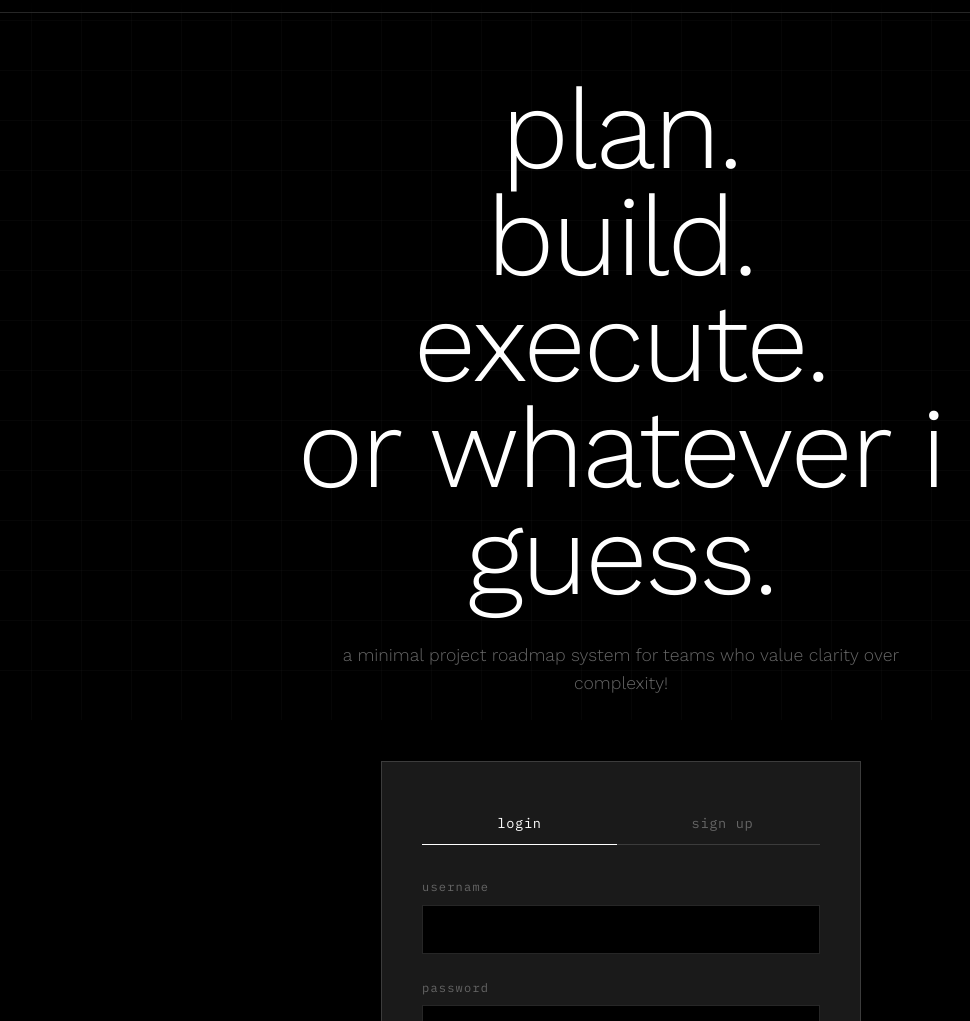
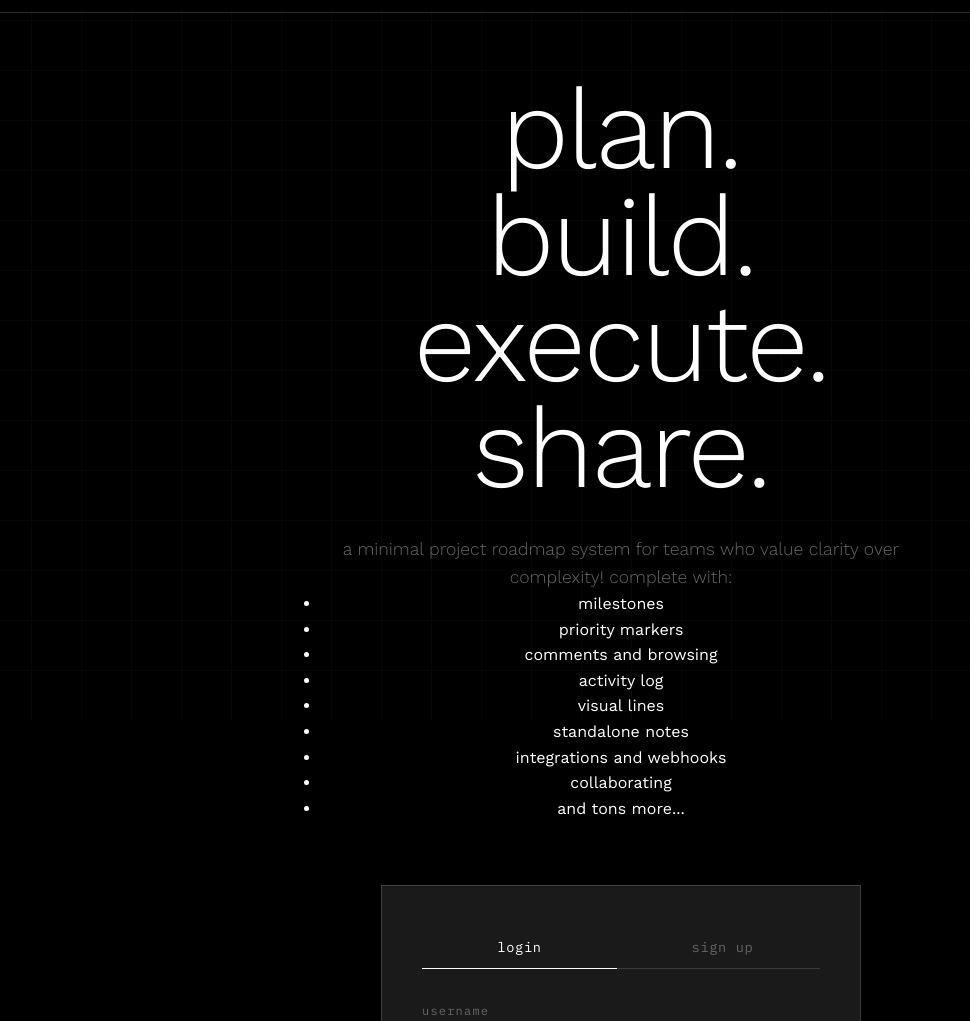
Before and after one commit to auth1ery/roadmapper, a website: page public/index.html in a window 1280 px wide. Shown: the part 80-1101 px from the top of the page, without its empty margins (19-989 px from the left). Drawn offline with nearby package versions, Linux system fonts and the light colour scheme.

Commit message:
Update index.html

```diff
--- a/public/index.html
+++ b/public/index.html
@@ -30,9 +30,20 @@
                 <span class="line">plan.</span>
                 <span class="line">build.</span>
                 <span class="line">execute.</span>
-                <span class="line">or whatever i guess.</span>
+                <span class="line">share.</span>
             </h1>
-            <p class="hero-subtitle">a minimal project roadmap system for teams who value clarity over complexity!</p>
+            <p class="hero-subtitle">a minimal project roadmap system for teams who value clarity over complexity! complete with:</p>
+            <ul>
+                <li>milestones</li>
+                <li>priority markers</li>
+                <li>comments and browsing</li>
+                <li>activity log</li>
+                <li>visual lines</li>
+                <li>standalone notes</li>
+                <li>integrations and webhooks</li>
+                <li>collaborating</li>
+                <li>and tons more...</li>
+            </ul>
         </div>
 
         <div class="auth-container">
```
